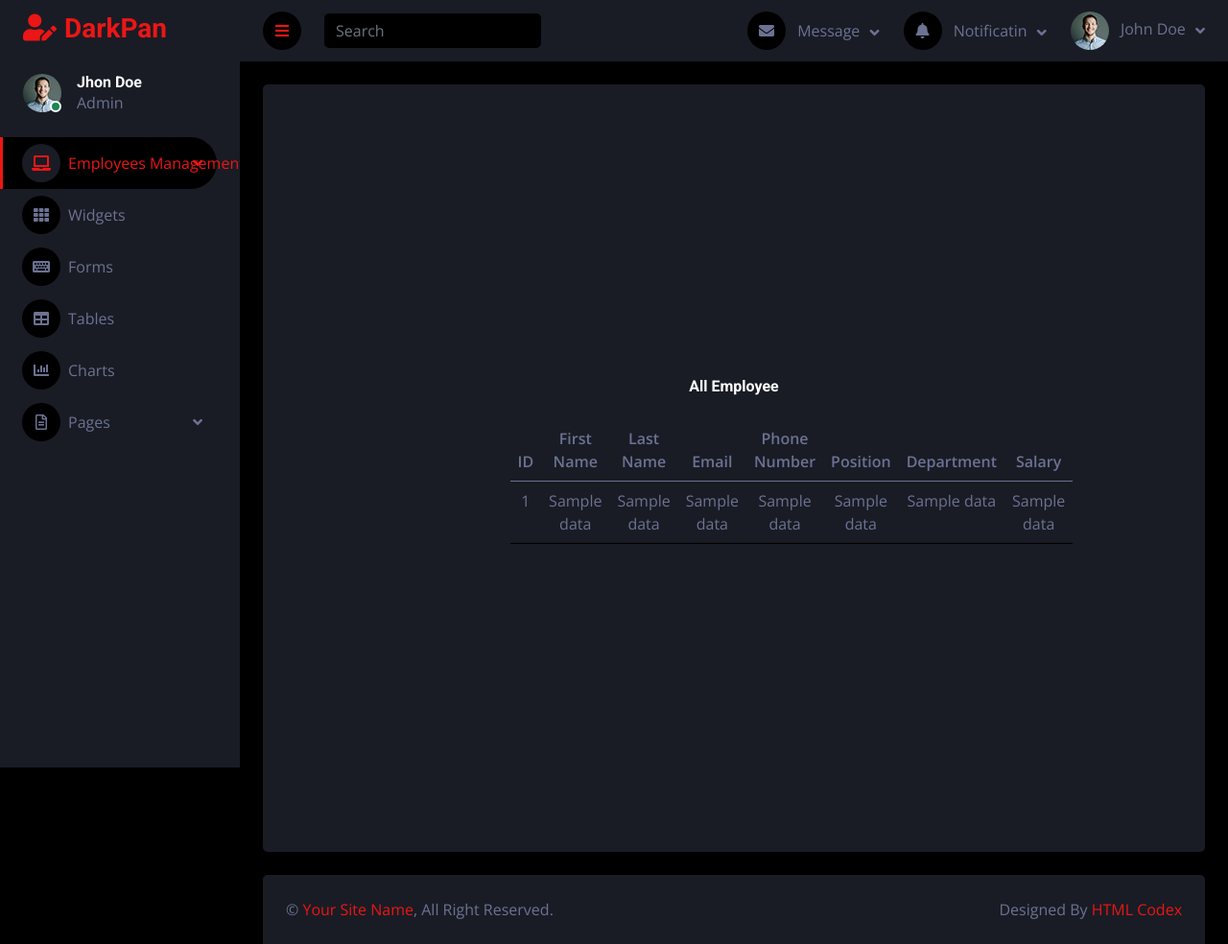
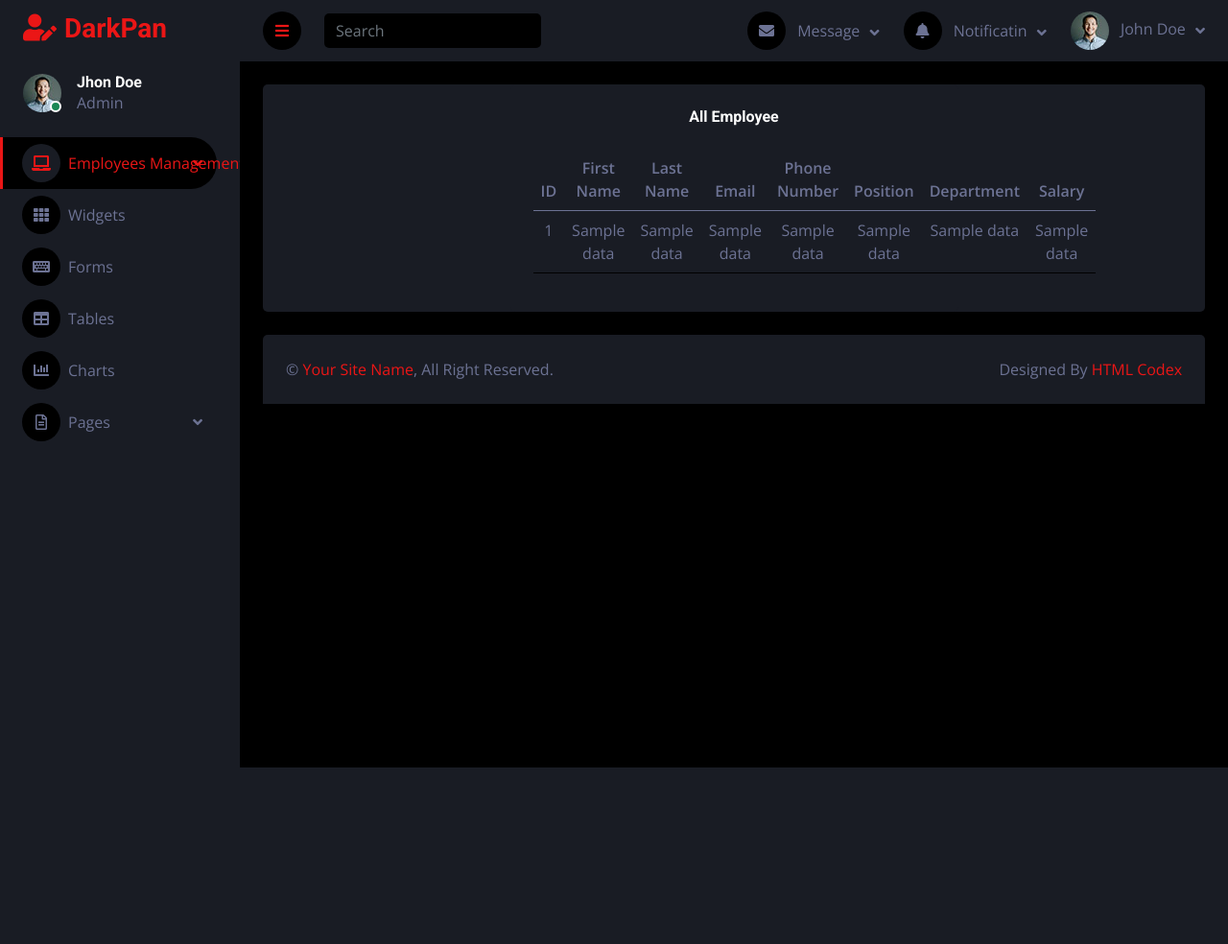
Before and after one commit to jangjue/aws-main, a Python web app: template templates/index.html in a window 1280 px wide. Shown: the whole page at 96% size. After the commit the page ends 800 px from the top, so only its background shows below. Run offline with Jinja, Linux system fonts and the light colour scheme; the template is opened without the code that fills it: most values are stand-ins (such as "Sample title", 1, 10 or a date in 2020); some libraries are stand-ins or nearby versions.

Commit message:
fix indent error

```diff
--- a/EmpApp.py
+++ b/EmpApp.py
@@ -23,6 +23,7 @@ table = 'employee'
 
 
 @app.route("/", methods=['GET', 'POST'])
+def home():
     select_emp = "SELECT * FROM employee"
     cursor = db_conn.cursor()
     cursor.execute(select_emp)
@@ -51,7 +52,7 @@ def searchEmp():
 
 
 @app.route("/addemp", methods=['POST'])
-
+def AddEmp():
     emp_id = request.form['emp_id']
     first_name = request.form['first_name']
     last_name = request.form['last_name']
@@ -107,6 +108,7 @@ def searchEmp():
 
 
 @app.route("/searchemp",methods=['POST','GET'])
+def SearchEmp():
     emp_id = request.form['emp_id']
 
     select_emp = "SELECT * FROM employee WHERE emp_id = %(emp_id)s"
--- a/templates/index.html
+++ b/templates/index.html
@@ -182,8 +182,9 @@
 
             <!-- Blank Start -->
             <div class="container-fluid pt-4 px-4">
-                <div class="row vh-100 bg-secondary rounded align-items-center justify-content-center mx-0">
-                    <div class="col-md-6 text-center">
+                <div class="row mh-100 bg-secondary rounded align-items-center justify-content-center mx-0">
+                    <div class="col-md-6 col-sm-12 col-xl-6 text-center">
+                        <div class="bg-secondary rounded h-100 p-4">
                         <h6 class="mb-4">All Employee</h6>
                         <table class="table table-hover">
                             <thead>
@@ -214,6 +215,7 @@
                                 {% endfor %}
                             </tbody>
                         </table>
+                        </div>
                     </div>
                 </div>
             </div>
```
